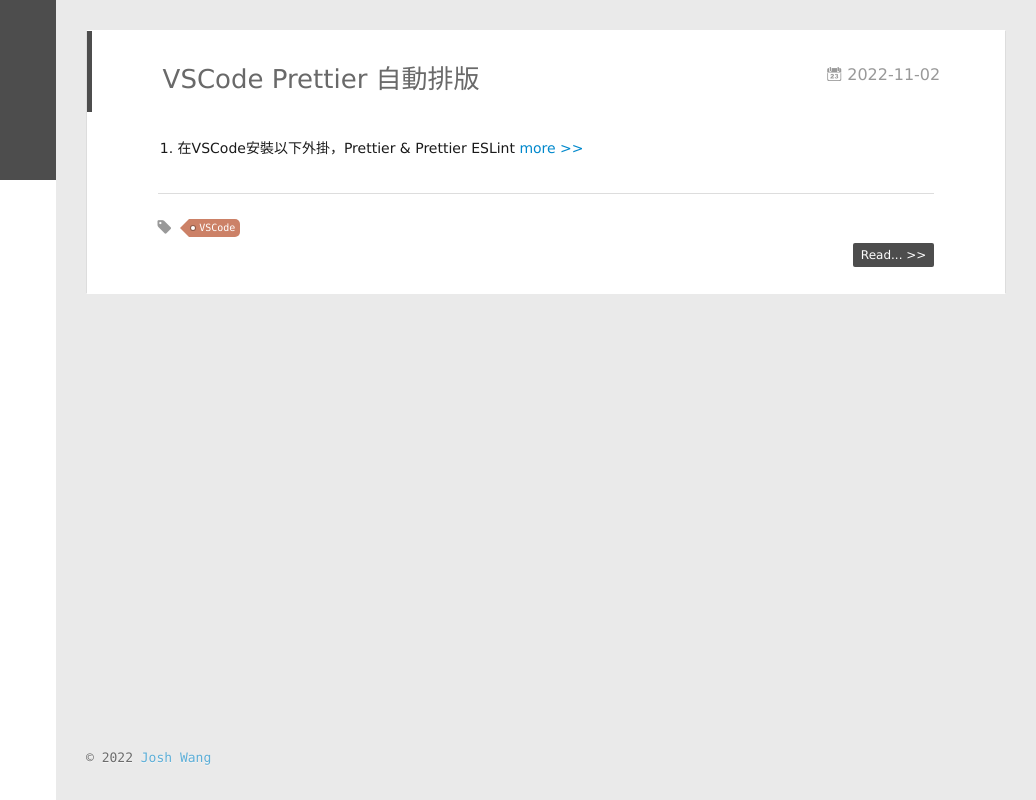
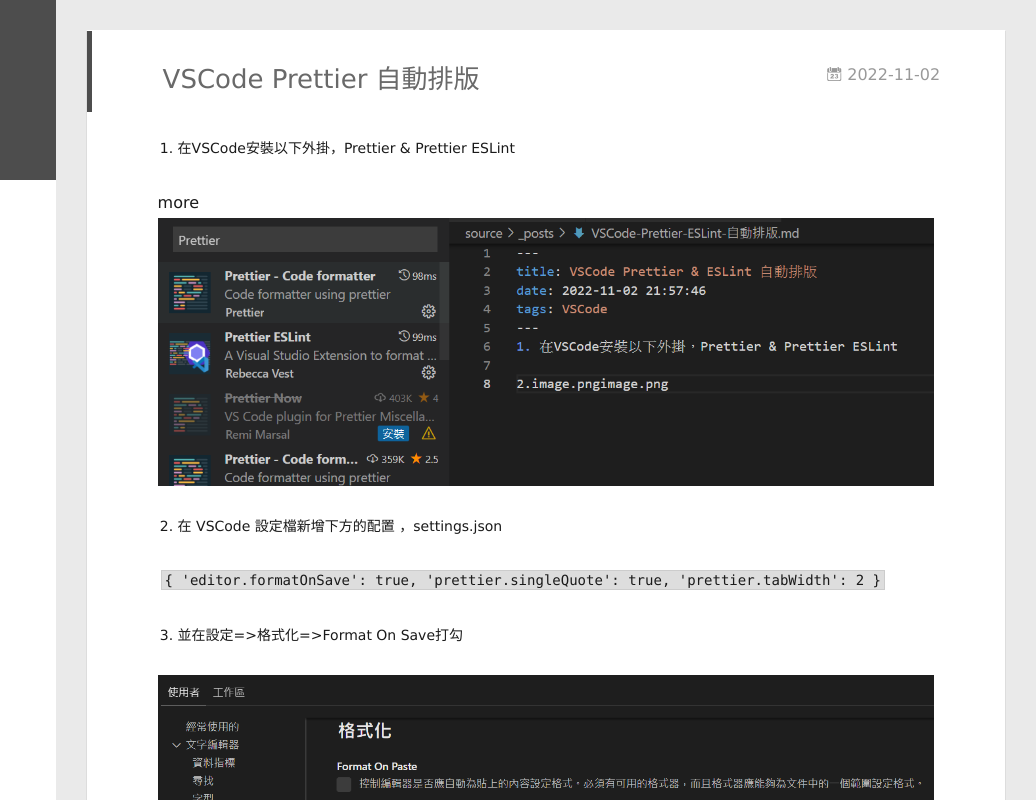
Before and after one commit to wangfly70501/blog, a plain HTML site: page index.html in a window 1280 px wide. Shown: the full height of the page, 244-1280 px from the left. Drawn offline with Linux system fonts and the light colour scheme; files that its build step writes are made by us from their sources.

Commit message:
Site updated: 2022-11-03 01:45:13

```diff
--- a/index.html
+++ b/index.html
@@ -192,9 +192,20 @@
   <div class="article-entry" itemprop="articleBody">
 
     <ol>
-<li>在VSCode安裝以下外掛，Prettier &amp; Prettier ESLint
-
-    <a class="article-more-a" href="/blog/2022/11/02/VSCode_Prettier/#more">more >></a>
+<li>在VSCode安裝以下外掛，Prettier &amp; Prettier ESLint </li>
+</ol>
+<p>more<br><img src="https://wangfly70501.github.io/blog/2022/11/02/VSCode_Prettier/PrettierESLint.webp" alt="image"></p>
+<ol start="2">
+<li>在 VSCode 設定檔新增下方的配置 ，settings.json</li>
+</ol>
+<p><code>&#123;   &#39;editor.formatOnSave&#39;: true,   &#39;prettier.singleQuote&#39;: true,    &#39;prettier.tabWidth&#39;: 2 &#125;</code></p>
+<ol start="3">
+<li>並在設定=&gt;格式化=&gt;Format On Save打勾</li>
+</ol>
+<p><img src="https://wangfly70501.github.io/blog/2022/11/02/VSCode_Prettier/PrettierESLint02.webp" alt="image"></p>
+<ol start="4">
+<li>ctrl + shift + p ， 打format ，選擇Prettier 。ctrl + s儲存就有囉!</li>
+</ol>
 
 
 
```
Also changed, not shown: 2022/11/02/VSCode_Prettier/index.html (+5 -5 lines).
